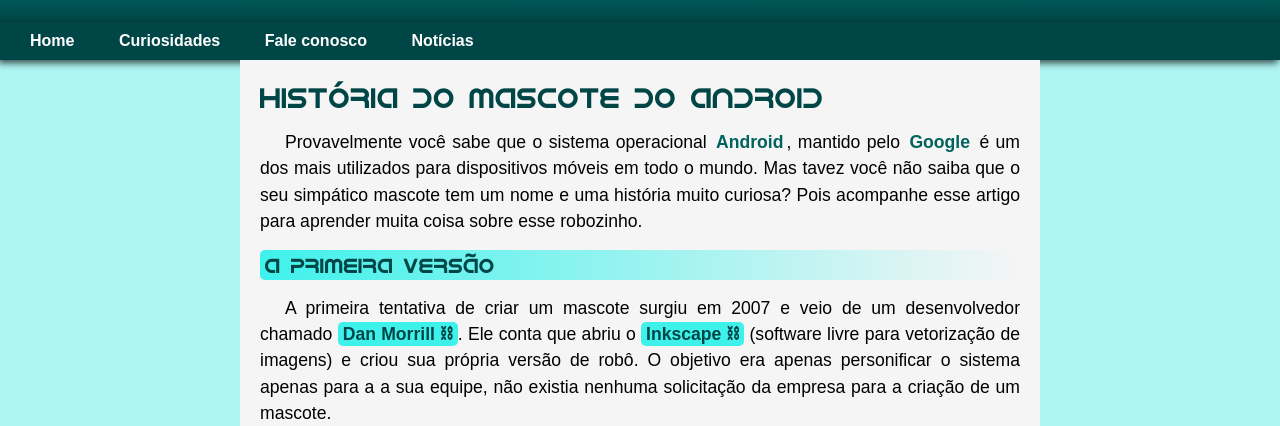
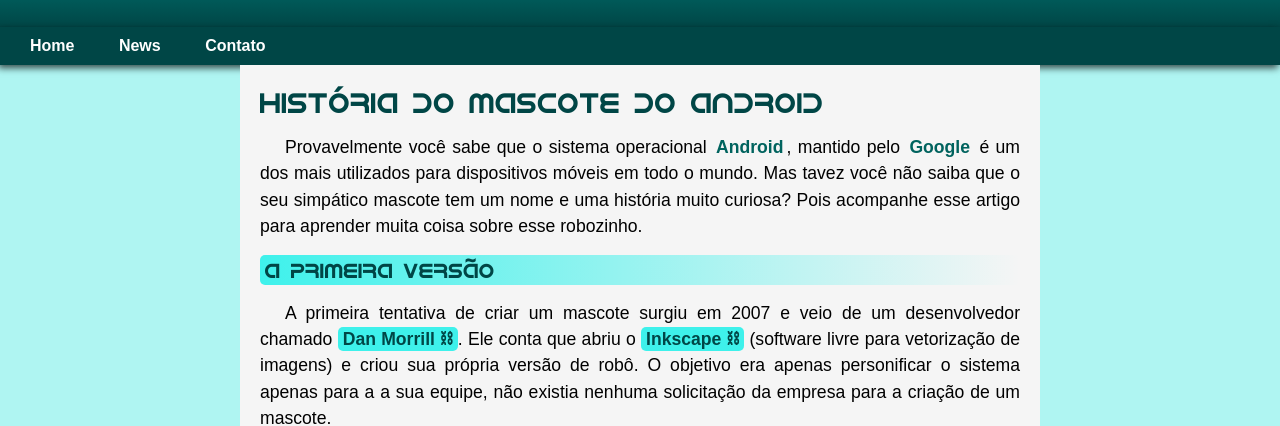
Before and after one commit to RicardoSilva13/projeto-android, a plain HTML site: page index.html in a window 1280 px wide. Shown: the part 153-579 px from the top of the page. Drawn offline with Linux system fonts and the light colour scheme.

Commit message:
Corrigi os problemas de padding

```diff
--- a/estilo/style.css
+++ b/estilo/style.css
@@ -52,6 +52,7 @@ header > p {
     margin: auto;
     font-weight: bold;
     max-width: 450px;
+    padding-bottom: 30px;
     padding-left: 10px;
     padding-right: 10px;
 }
--- a/index.html
+++ b/index.html
@@ -14,9 +14,8 @@
     </header>
         <nav>
             <a href="#">Home</a>
-            <a href="#">Curiosidades</a>
-            <a href="#">Fale conosco</a>
-            <a href="#">Notícias</a>
+            <a href="#">News</a>
+            <a href="#">Contato</a>
         </nav>
     <main>
         <article>
```
